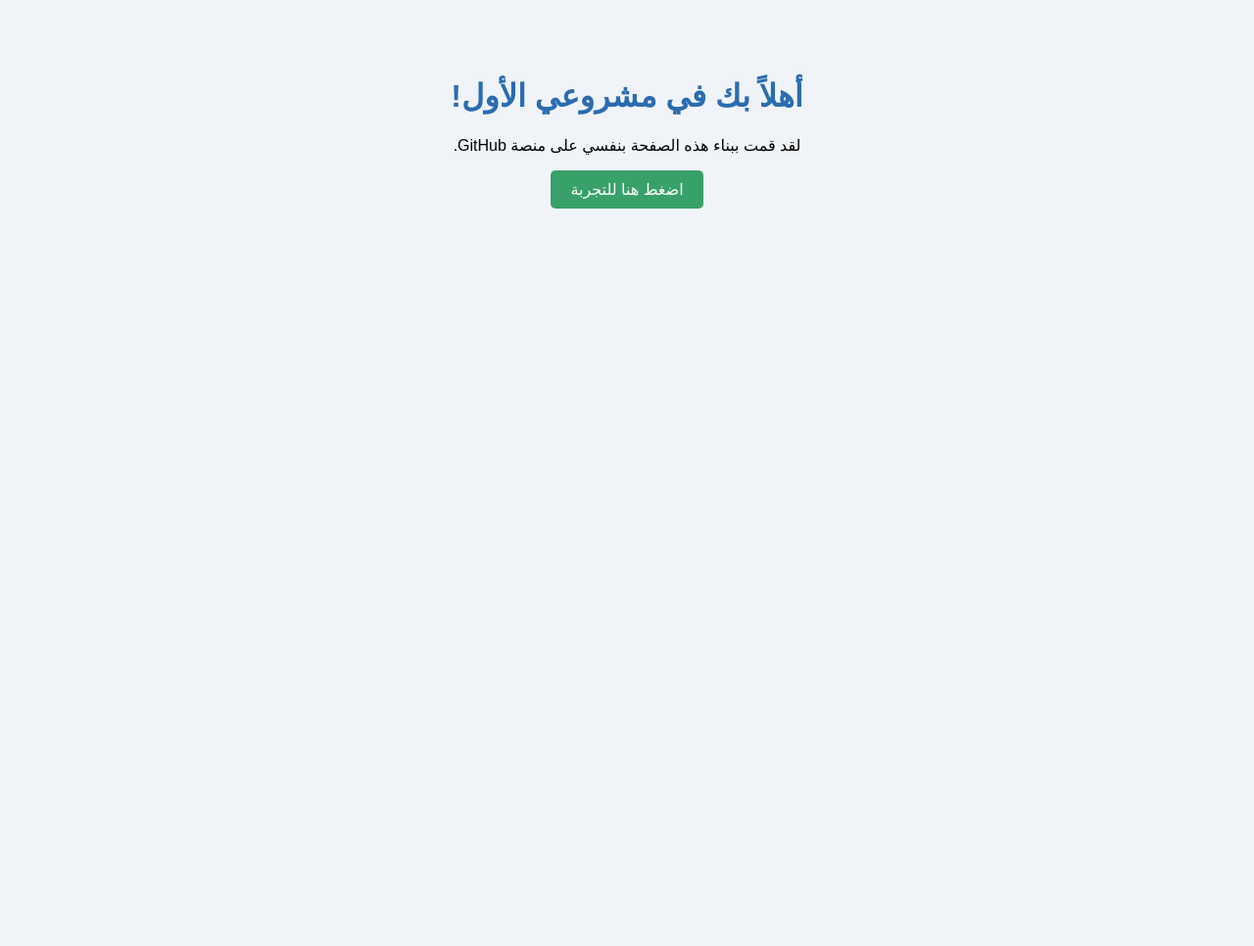
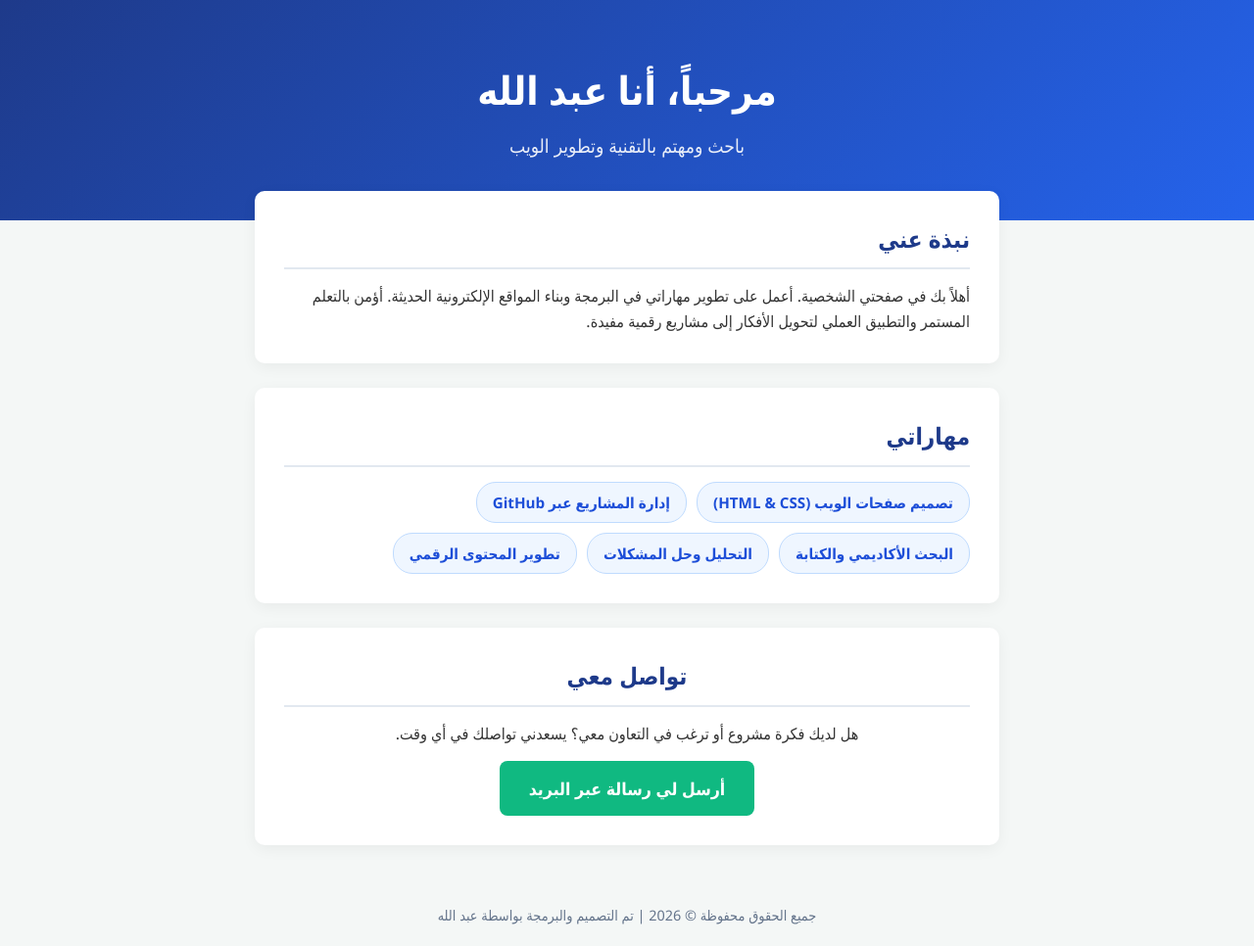
Before and after one commit to abdellatif-droit/abdellatif-academic-profil, a plain HTML site: page index.html in a window 1280 px wide. Shown: the whole page at 98% size. Before the commit the page ends 800 px from the top, so only its background shows below. Drawn offline with Linux system fonts and the light colour scheme.

Commit message:
Update index.html

```diff
--- a/index.html
+++ b/index.html
@@ -2,33 +2,149 @@
 <html lang="ar" dir="rtl">
 <head>
     <meta charset="UTF-8">
-    <title>مشروعي البرمجي الأول</title>
+    <meta name="viewport" content="width=device-width, initial-scale=1.0">
+    <title>الصفحة الشخصية | عبد الله</title>
     <style>
+        /* تنسيقات عامة للصفحة */
+        * {
+            box-sizing: border-box;
+            margin: 0;
+            padding: 0;
+        }
         body {
-            background-color: #f0f4f8;
-            font-family: Arial, sans-serif;
+            font-family: 'Segoe UI', Tahoma, Geneva, Verdana, sans-serif;
+            background-color: #f4f7f6;
+            color: #333;
+            line-height: 1.6;
+        }
+
+        /* شريط الترحيب العلوي (Header) */
+        header {
+            background: linear-gradient(135deg, #1e3a8a, #2563eb);
+            color: white;
             text-align: center;
-            padding-top: 50px;
+            padding: 60px 20px;
         }
-        h1 {
-            color: #2b6cb0;
+        header h1 {
+            font-size: 2.5rem;
+            margin-bottom: 10px;
         }
-        button {
-            background-color: #38a169;
+        header p {
+            font-size: 1.2rem;
+            opacity: 0.9;
+        }
+
+        /* حاوية المحتوى الرئيسية */
+        .container {
+            max-width: 800px;
+            margin: -30px auto 40px;
+            padding: 0 20px;
+        }
+
+        /* تصميم البطاقات (Cards) */
+        .card {
+            background: white;
+            border-radius: 10px;
+            padding: 30px;
+            margin-bottom: 25px;
+            box-shadow: 0 4px 15px rgba(0, 0, 0, 0.05);
+        }
+        .card h2 {
+            color: #1e3a8a;
+            margin-bottom: 15px;
+            border-bottom: 2px solid #e2e8f0;
+            padding-bottom: 10px;
+            font-size: 1.5rem;
+        }
+
+        /* قائمة المهارات */
+        .skills-list {
+            display: flex;
+            flex-wrap: wrap;
+            gap: 10px;
+            list-style: none;
+        }
+        .skills-list li {
+            background-color: #eff6ff;
+            color: #1d4ed8;
+            padding: 8px 16px;
+            border-radius: 20px;
+            font-weight: bold;
+            font-size: 0.95rem;
+            border: 1px solid #bfdbfe;
+        }
+
+        /* قسم التواصل والزر */
+        .contact-section {
+            text-align: center;
+        }
+        .contact-btn {
+            display: inline-block;
+            background-color: #10b981;
             color: white;
-            border: none;
-            padding: 10px 20px;
-            font-size: 16px;
-            border-radius: 5px;
-            cursor: pointer;
+            text-decoration: none;
+            padding: 14px 30px;
+            font-size: 1.1rem;
+            font-weight: bold;
+            border-radius: 8px;
+            margin-top: 15px;
+            transition: background-color 0.3s ease;
+        }
+        .contact-btn:hover {
+            background-color: #059669;
+        }
+
+        /* تذييل الصفحة (Footer) */
+        footer {
+            text-align: center;
+            padding: 20px;
+            color: #64748b;
+            font-size: 0.9rem;
         }
     </style>
 </head>
 <body>
 
-    <h1>أهلاً بك في مشروعي الأول!</h1>
-    <p>لقد قمت ببناء هذه الصفحة بنفسي على منصة GitHub.</p>
-    <button onclick="alert('أحسنت! الكود يعمل بنجاح!')">اضغط هنا للتجربة</button>
+    <!-- القسم العلوي: الاسم والصفة -->
+    <header>
+        <h1>مرحباً، أنا عبد الله</h1>
+        <p>باحث ومهتم بالتقنية وتطوير الويب</p>
+    </header>
+
+    <div class="container">
+        <!-- قسم نبذة عني -->
+        <section class="card">
+            <h2>نبذة عني</h2>
+            <p>
+                أهلاً بك في صفحتي الشخصية. أعمل على تطوير مهاراتي في البرمجة وبناء المواقع الإلكترونية الحديثة. أؤمن بالتعلم المستمر والتطبيق العملي لتحويل الأفكار إلى مشاريع رقمية مفيدة.
+            </p>
+        </section>
+
+        <!-- قسم المهارات -->
+        <section class="card">
+            <h2>مهاراتي</h2>
+            <ul class="skills-list">
+                <li>تصميم صفحات الويب (HTML & CSS)</li>
+                <li>إدارة المشاريع عبر GitHub</li>
+                <li>البحث الأكاديمي والكتابة</li>
+                <li>التحليل وحل المشكلات</li>
+                <li>تطوير المحتوى الرقمي</li>
+            </ul>
+        </section>
+
+        <!-- قسم التواصل -->
+        <section class="card contact-section">
+            <h2>تواصل معي</h2>
+            <p>هل لديك فكرة مشروع أو ترغب في التعاون معي؟ يسعدني تواصلك في أي وقت.</p>
+            <!-- استبدل البريد الإلكتروني أدناه ببريدك الحقيقي -->
+            <a href="mailto:example@email.com" class="contact-btn">أرسل لي رسالة عبر البريد</a>
+        </section>
+    </div>
+
+    <!-- التذييل -->
+    <footer>
+        <p>جميع الحقوق محفوظة © 2026 | تم التصميم والبرمجة بواسطة عبد الله</p>
+    </footer>
 
 </body>
 </html>
```
